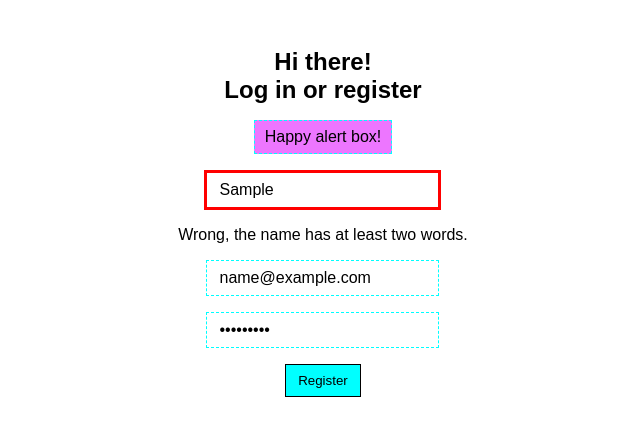
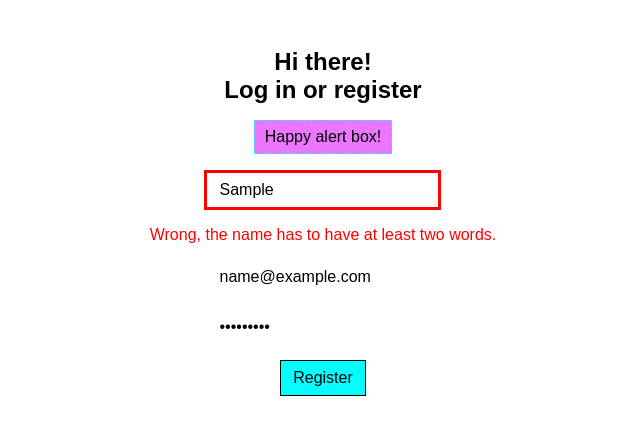
Before and after one commit to ramfiorentino/practice-web-app, a website built with Parcel: page src/index.html in a window 1280 px wide. Both pictures are taken after typing "Sample", "name@example.com", "Sample123" into the empty fields and a click on the button "Register". Shown: the whole page, without its empty margins (317-957 px from the left). Built offline with nearby package versions, Linux system fonts and the light colour scheme.

Commit message:
Add js validation for name, email and password inputs

```diff
--- a/src/index.html
+++ b/src/index.html
@@ -12,10 +12,12 @@
     <h1>Hi there! <br/> Log in or register</h1>
     <form id="registerForm">
         <div id="div-alert">Happy alert box!</div>
-        <input type="text" id="name" required placeholder="Enter your name">
+        <input type="text" id="name" required placeholder="Enter your name" autocomplete="name">
         <p id="name-error" hidden></p>
-        <input type="email" id="email" required placeholder="Enter your email">
-        <input type="password" id="password" required placeholder="Enter your password">
+        <input type="email" id="email" required placeholder="Enter your email" autocomplete="email">
+        <p id="email-error" hidden></p>
+        <input type="password" id="password" required placeholder="Enter your password" autocomplete="new-password">
+        <p id="pass-error" hidden></p>
         <button id="btn-submit" type="submit">Register</button>
     </form>
 
--- a/src/index.js
+++ b/src/index.js
@@ -1,34 +1,81 @@
-// Hi! This is your root js file, where the logic comes together to make great changes!
 
-// listening to SUBMIT BUTTON
 document.getElementById("registerForm").addEventListener("submit", handleSubmit);
 
-//Passing event to the callback for safe preventDefault
+//Passing event to the callback for safe preventDefault of form submission
 function handleSubmit(event) {
-    nameValidation(event);
-    event.preventDefault();
+  event.preventDefault();
+  // 📌 INPUT ELEMENTS: Always retrieve the value of an input field inside an event listener
+  //                Retrieving the value immediatly when the script runs means
+  //                the user has not had a chance to type anything into the field yet.
+  const userName = document.getElementById("name").value;
+  const userEmail = document.getElementById("email").value;
+  const userPassword = document.getElementById("password").value;
+  // 📌 GROUP DOM LOOKUPS: INCLUDE ERROR <P>s
+
+  nameValidation(userName);
+  emailValidation(userEmail);
+  passwordValidation(userPassword);
+}
+
+//  📌 DISPLAY AND HIDE ERROR HELPER FUNCTIONS: to not repeat myself
+//
+//
+
+
+// VALIDATION FUNCTIONS
+function nameValidation(userName) {
+  console.log("Function nameValidations is being called");
+  let splitName = userName.split(" ");
+  console.log("Split user name: " + splitName);
+
+  if (splitName.length >= 2) {
+    console.log("Correct: The name has at least two words.");
+    document.getElementById("name").style.border = "none";
+    document.getElementById("name-error").hidden = true;
+  } else {
+    console.log("Wrong, the name has at least two words.");
+
+    document.getElementById("name").style.border = "3px solid red";
+    document.getElementById("name-error").innerHTML =
+      "Wrong, the name has to have at least two words.";
+    document.getElementById("name-error").style.color = "red";
+    document.getElementById("name-error").hidden = false;
+  }
+}
+
+function emailValidation(userEmail) {
+  console.log("EmailValidations is being called");
+  console.log(userEmail);
+  const emailPattern = /^[^\s@]+@[^\s@]+\.[^\s@]+$/;
+
+  if (emailPattern.test(userEmail)) {
+    console.log("Correct: The email format is valid.");
+    document.getElementById("email").style.border = "none";
+    document.getElementById("email-error").hidden = true;
+  } else {
+    console.log("Wrong: The email format is invalid.");
+    document.getElementById("email").style.border = "3px solid red";
+    document.getElementById("email-error").innerHTML = "Invalid email format.";
+    document.getElementById("email-error").style.color = "red";
+    document.getElementById("email-error").hidden = false;
   }
 
-// listening to NAME
-//document.getElementById("name").addEventListener("change", nameValidation);
+}
 
+function passwordValidation(userPassword) {
+  console.log("passwordValidations is being called");
+  console.log(userPassword);
+  const passwordPattern = /^(?=.*[a-z])(?=.*[A-Z])(?=.*\d)[A-Za-z\d]{8,}$/;
 
-function nameValidation() {
-  console.log("Function nameValidations is being called");
-
-  // turning the user name string into an array, separating items wherever there is a blank space
-  const userName = document.getElementById("name").value.split(" ");
-  console.log("Split user name " + userName);
-
-  if (userName.length >= 2) {
-    console.log("Correct: The name has at least two words.");
+  if (passwordPattern.test(userPassword)) {
+    console.log("Correct: The password format is valid.");
+    document.getElementById("password").style.border = "none";
+    document.getElementById("pass-error").hidden = true;
+  } else {
+    console.log("Wrong: The password format is invalid");
+    document.getElementById("email").style.border = "3px solid red";
+    document.getElementById("pass-error").innerHTML = "Your password must have at least one lowercase letter, one uppercase letter, one digit, and is at least 8 characters long";
+    document.getElementById("pass-error").style.color = "red";
+    document.getElementById("pass-error").hidden = false;
   }
-  else {
-    const alertMessage = "Wrong, the name has at least two words.";
-    console.log(alertMessage);
-    document.getElementById("name").style.border = "3px solid red";
-    document.getElementById("name-error").innerHTML = "Wrong, the name has at least two words.";
-    document.getElementById("name-error").hidden = false;
-  };
-
 }
--- a/src/styles.css
+++ b/src/styles.css
@@ -43,6 +43,7 @@ form button {
   padding: 8px 12px;
   border-radius: 50;
   border: 1px solid black;
+  font-size: 1rem;
 }
 
 form button:active {
```
